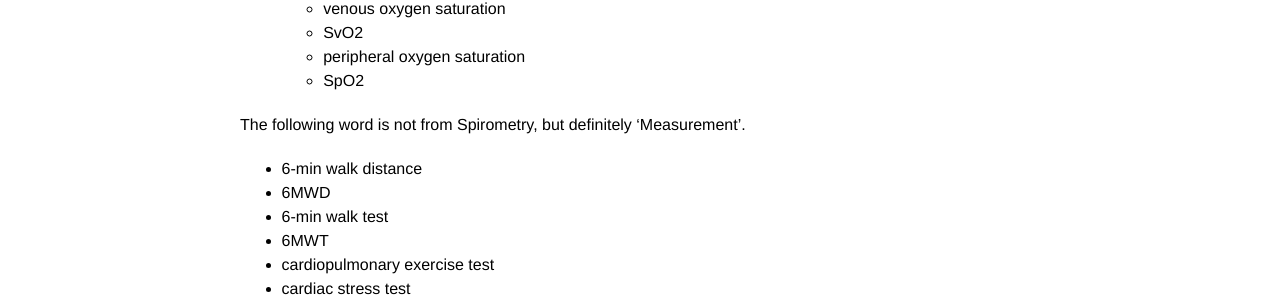
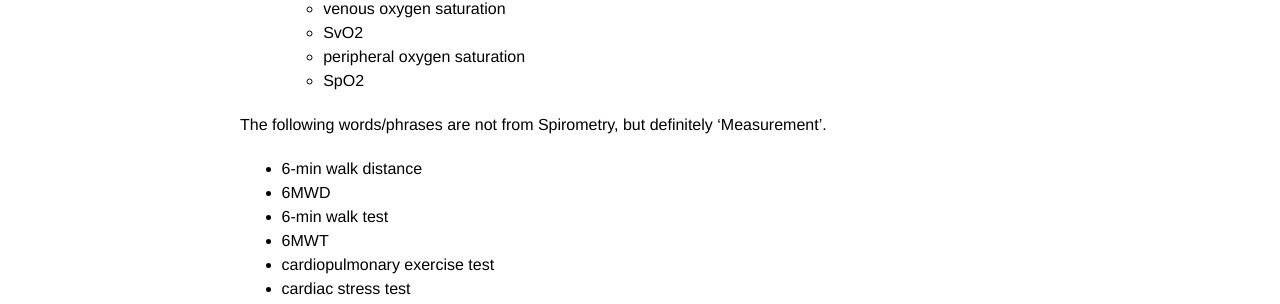
Before and after one commit to ezcatdb/clinicalcorpus-guidelines, a Jekyll site: the page built from _entity/Measurement.md, in a window 1280 px wide. Shown: the part 1158-1462 px from the top of the page. Built offline with Jekyll 4.4.1, drawn with Linux system fonts in a browser that asks for light colours.

Commit message:
Update Measurement.md

```diff
--- a/_entity/Measurement.md
+++ b/_entity/Measurement.md
@@ -55,7 +55,7 @@ Based on <a href="https://en.wikipedia.org/wiki/Oxygen_saturation_(medicine)">ox
   - SpO2
 
 
-The following word is not from Spirometry, but definitely 'Measurement'.
+The following words/phrases are not from Spirometry, but definitely 'Measurement'.
 - 6-min walk distance
 - 6MWD
 - 6-min walk test
```
